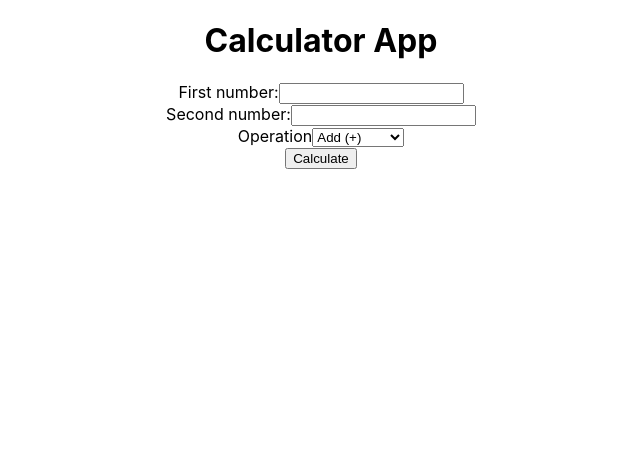
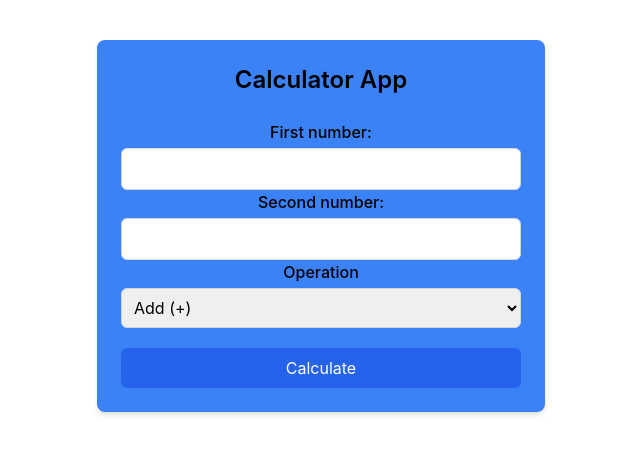
Before and after one commit to Igiraneza1/Calculator, a React (Create React App) app: page / in a window 1280 px wide. Shown: the top 454 px of the page, without its empty margins (319-959 px from the left). Built offline with nearby package versions, Linux system fonts and the light colour scheme.

Commit message:
first commit

```diff
--- a/package.json
+++ b/package.json
@@ -35,5 +35,8 @@
       "last 1 firefox version",
       "last 1 safari version"
     ]
+  },
+  "devDependencies": {
+    "tailwindcss": "^3.4.17"
   }
 }
--- a/src/components/Calculator.jsx
+++ b/src/components/Calculator.jsx
@@ -25,25 +25,25 @@ const Calculator = () => {
       return;
     }
 
-    let calcResult;
+    let result;
     switch (operation) {
       case "+":
-        calcResult = n1 + n2;
+        result = n1 + n2;
         break;
       case "-":
-        calcResult = n1 - n2;
+        result = n1 - n2;
         break;
       case "*":
-        calcResult = n1 * n2;
+        result = n1 * n2;
         break;
       case "/":
-        calcResult = n1 / n2;
+        result = n1 / n2;
         break;
       default:
-        calcResult = null;
+        result = null;
     }
 
-    setResult(calcResult);
+    setResult(result);
   };
 
   useEffect(() => {
@@ -56,7 +56,7 @@ const Calculator = () => {
     <div className="max-w-md mx-auto mt-10 p-6 bg-blue-500 rounded-lg shadow-md">
       <h1 className="text-2xl font-semibold mb-6 text-center">Calculator App</h1>
 
-      <form onSubmit={handleSubmit} className="space-y-4">
+      <form onSubmit={handleSubmit}>
         <div>
           <label className="block mb-1 font-medium">First number:</label>
           <input
@@ -82,8 +82,7 @@ const Calculator = () => {
           <select
             value={operation}
             onChange={(e) => setOperation(e.target.value)}
-            className="w-full p-2 border border-gray-300 rounded-md"
-          >
+            className="w-full p-2 border border-gray-300 rounded-md">
             <option value="+">Add (+)</option>
             <option value="-">Subtract (−)</option>
             <option value="*">Multiply (×)</option>
@@ -93,8 +92,7 @@ const Calculator = () => {
 
         <button
           type="submit"
-          className="w-full bg-blue-600 text-white p-2 px-4 rounded-md hover:bg-blue-700 transition"
-        >
+          className="w-full  mt-5 bg-blue-600 text-white p-2 px-4 rounded-md hover:bg-blue-700 transition">
           Calculate
         </button>
       </form>
--- a/src/index.css
+++ b/src/index.css
@@ -1,3 +1,7 @@
+@tailwind base;
+@tailwind components;
+@tailwind utilities;
+
 body {
   margin: 0;
   font-family: -apple-system, BlinkMacSystemFont, 'Segoe UI', 'Roboto', 'Oxygen',
--- /dev/null
+++ b/tailwind.config.js
@@ -0,0 +1,8 @@
+/** @type {import('tailwindcss').Config} */
+module.exports = {
+  content: ["./src/**/*.{js,jsx,ts,tsx}",],
+  theme: {
+    extend: {},
+  },
+  plugins: [],
+}
```
Also changed, not shown: 2 other files (tests, documents, lock files or other folders).
